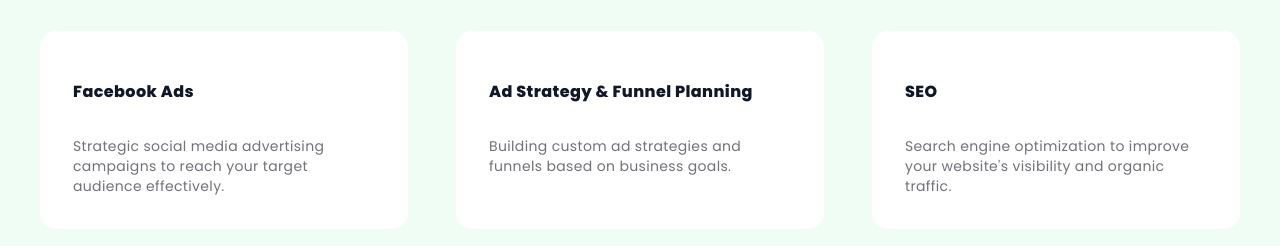
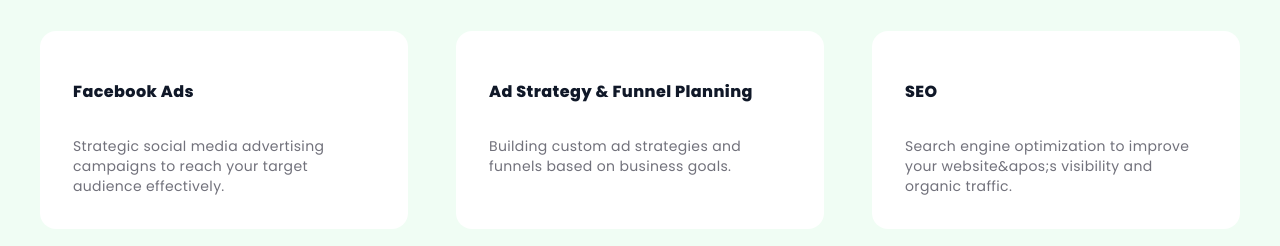
Before and after one commit to AK0121/digiexperts-website, a Next.js app: page / in a window 1280 px wide. Shown: the part 1380-1626 px from the top of the page. Built offline with nearby package versions, Linux system fonts and the light colour scheme.

Commit message:
Correct some Linting errors

```diff
--- a/components/AnimatesTestimonials.js
+++ b/components/AnimatesTestimonials.js
@@ -27,7 +27,7 @@
       const interval = setInterval(handleNext, 5000);
       return () => clearInterval(interval);
     }
-  }, [autoplay]);
+  });
 
   const randomRotateY = () => {
     return Math.floor(Math.random() * 21) - 10;
--- a/components/ServiceCard.js
+++ b/components/ServiceCard.js
@@ -264,7 +264,7 @@
           } rounded-2xl p-8 text-center text-white`}
         >
           <h2 className="text-3xl font-bold mb-4">Ready to Get Started?</h2>
-          <p className="text-xl mb-6 opacity-90">Let's discuss your project and bring your vision to life</p>
+          <p className="text-xl mb-6 opacity-90">Let&apos;s discuss your project and bring your vision to life&apos;</p>
           <div className="flex flex-col sm:flex-row gap-4 justify-center">
             <motion.button
               whileHover={{ scale: 1.05 }}
--- a/src/app/page.js
+++ b/src/app/page.js
@@ -51,7 +51,7 @@
     {
       title: "SEO",
       description:
-        "Search engine optimization to improve your website's visibility and organic traffic.",
+        "Search engine optimization to improve your website&apos;s visibility and organic traffic.",
     },
   ];
 
```
